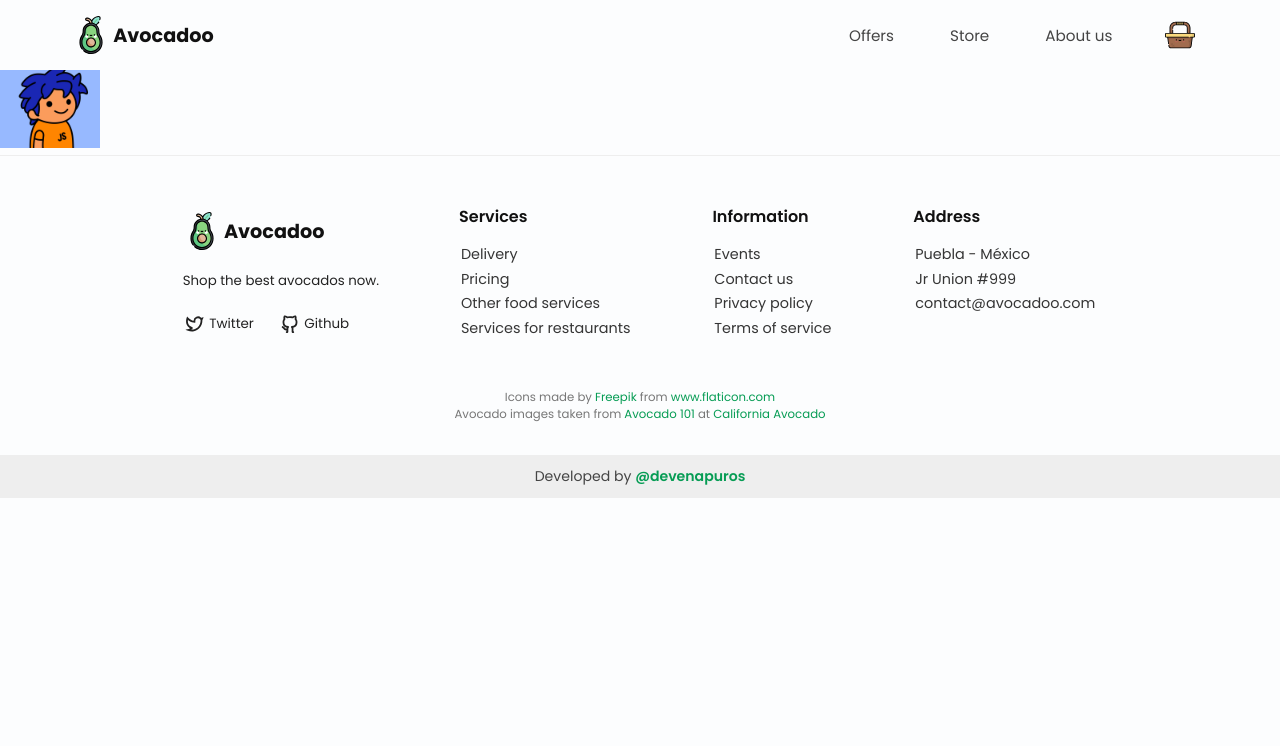
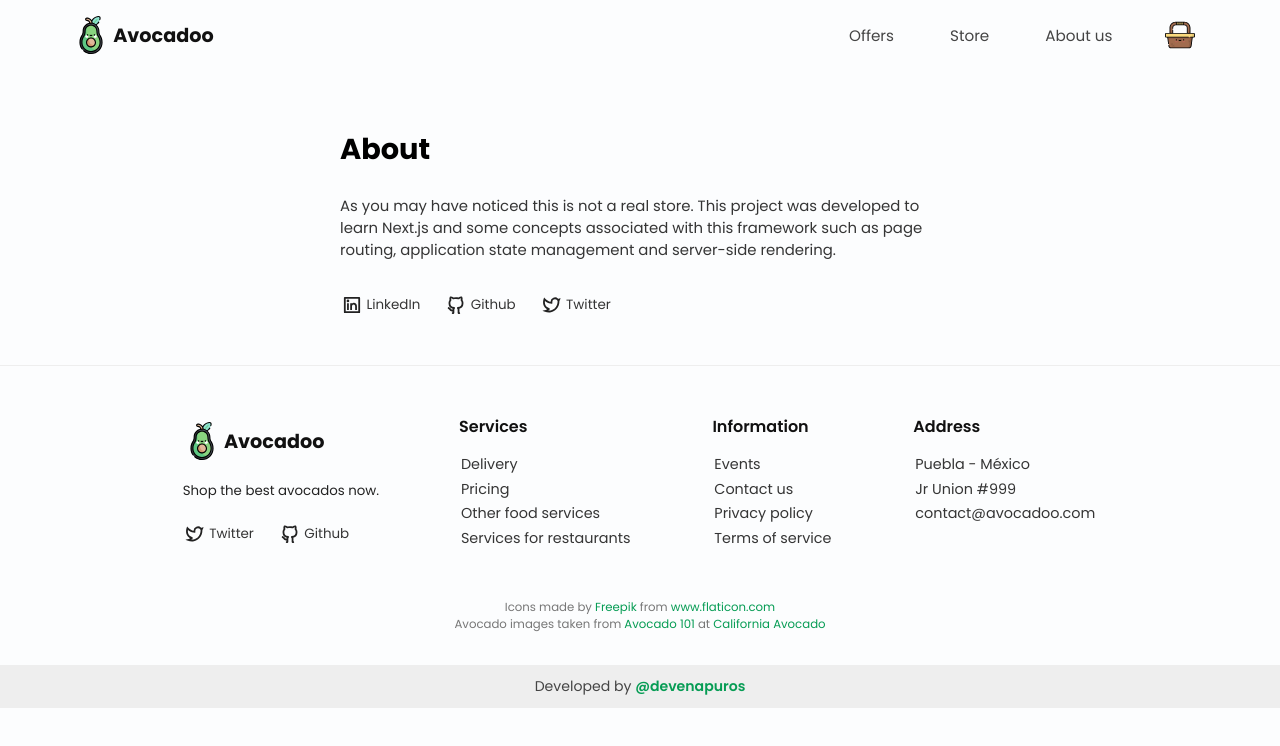
Before and after one commit to devenapuros/Avocadoo, a Next.js app: page /about in a window 1280 px wide. Shown: the top 746 px of the page. Built offline with nearby package versions, Linux system fonts and the light colour scheme.

Commit message:
Add about section

```diff
--- a/components/Topbar.jsx
+++ b/components/Topbar.jsx
@@ -33,7 +33,9 @@ export const Topbar = () => {
                         </Link>
                     </li>
                     <li>
-                        <a href="/about">About us</a>
+                        <Link href="/about">
+                            <a>About us</a>
+                        </Link>
                     </li>
                 </ul>
                 <Cart />
--- /dev/null
+++ b/icons/LinkedInIcon.jsx
@@ -0,0 +1,15 @@
+import React from "react";
+
+export const LinkedInIcon = () => {
+    return (
+        <svg
+            xmlns="http://www.w3.org/2000/svg"
+            viewBox="0 0 24 24"
+            width="24"
+            height="24"
+        >
+            <path fill="none" d="M0 0h24v24H0z" />
+            <path d="M4 3h16a1 1 0 0 1 1 1v16a1 1 0 0 1-1 1H4a1 1 0 0 1-1-1V4a1 1 0 0 1 1-1zm1 2v14h14V5H5zm2.5 4a1.5 1.5 0 1 1 0-3 1.5 1.5 0 0 1 0 3zm-1 1h2v7.5h-2V10zm5.5.43c.584-.565 1.266-.93 2-.93 2.071 0 3.5 1.679 3.5 3.75v4.25h-2v-4.25a1.75 1.75 0 0 0-3.5 0v4.25h-2V10h2v.43z" />
+        </svg>
+    );
+};
--- a/pages/about.js
+++ b/pages/about.js
@@ -1,12 +1,44 @@
-import Image from "next/image";
+import { Github } from "@icons/Github";
+import { LinkedInIcon } from "@icons/LinkedInIcon";
+import { Twitter } from "@icons/Twitter";
 
 export default function About() {
     return (
-        <div>
+        <section className="about-section">
             <h1>About</h1>
-            <div>
-                <Image src="/devenapuros.jpg" height={100} width={100} />
+            <p>
+                As you may have noticed this is not a real store. This project
+                was developed to learn Next.js and some concepts associated with
+                this framework such as page routing, application state
+                management and server-side rendering.
+            </p>
+
+            <div className="social-links">
+                <a
+                    href="https://linkedin.com/in/fdaniel-gomez"
+                    className="social-item"
+                    target="_blank"
+                    rel="noreferrer"
+                >
+                    <LinkedInIcon /> LinkedIn
+                </a>
+                <a
+                    href="https://github.com/devenapuros"
+                    className="social-item"
+                    target="_blank"
+                    rel="noreferrer"
+                >
+                    <Github /> Github
+                </a>
+                <a
+                    href="https://twitter.com/devenapuros"
+                    className="social-item"
+                    target="_blank"
+                    rel="noreferrer"
+                >
+                    <Twitter /> Twitter
+                </a>
             </div>
-        </div>
+        </section>
     );
 }
--- a/styles/global.css
+++ b/styles/global.css
@@ -217,7 +217,7 @@ body {
     align-items: center;
     gap: 0.15rem;
     font-size: 0.84rem;
-    color: #222;
+    color: var(--text-color);
     text-decoration: none;
     transition: color 300ms ease;
 }
@@ -1010,3 +1010,23 @@ table.stats-container tr td:last-child {
 .why-section .secondary-btn {
     width: fit-content;
 }
+
+/* ABOUT SECTION */
+
+.about-section {
+    display: flex;
+    flex-direction: column;
+    margin: 8rem auto 3rem;
+    width: 100%;
+    max-width: 600px;
+    gap: 1.5rem;
+}
+
+.about-section h1 {
+    font-size: 1.8rem;
+}
+
+.about-section p {
+    color: var(--text-color);
+    font-size: 0.93rem;
+}
```
